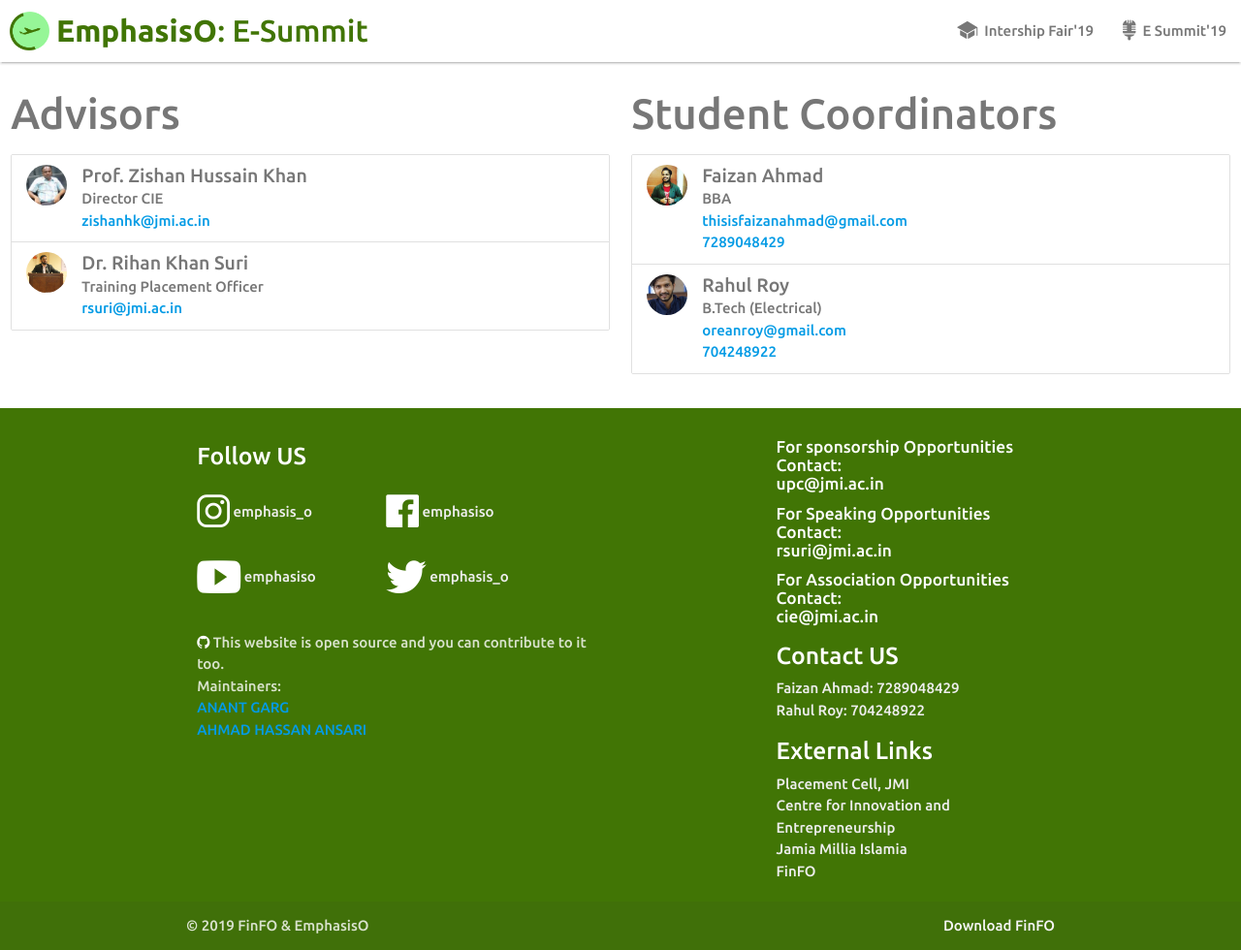
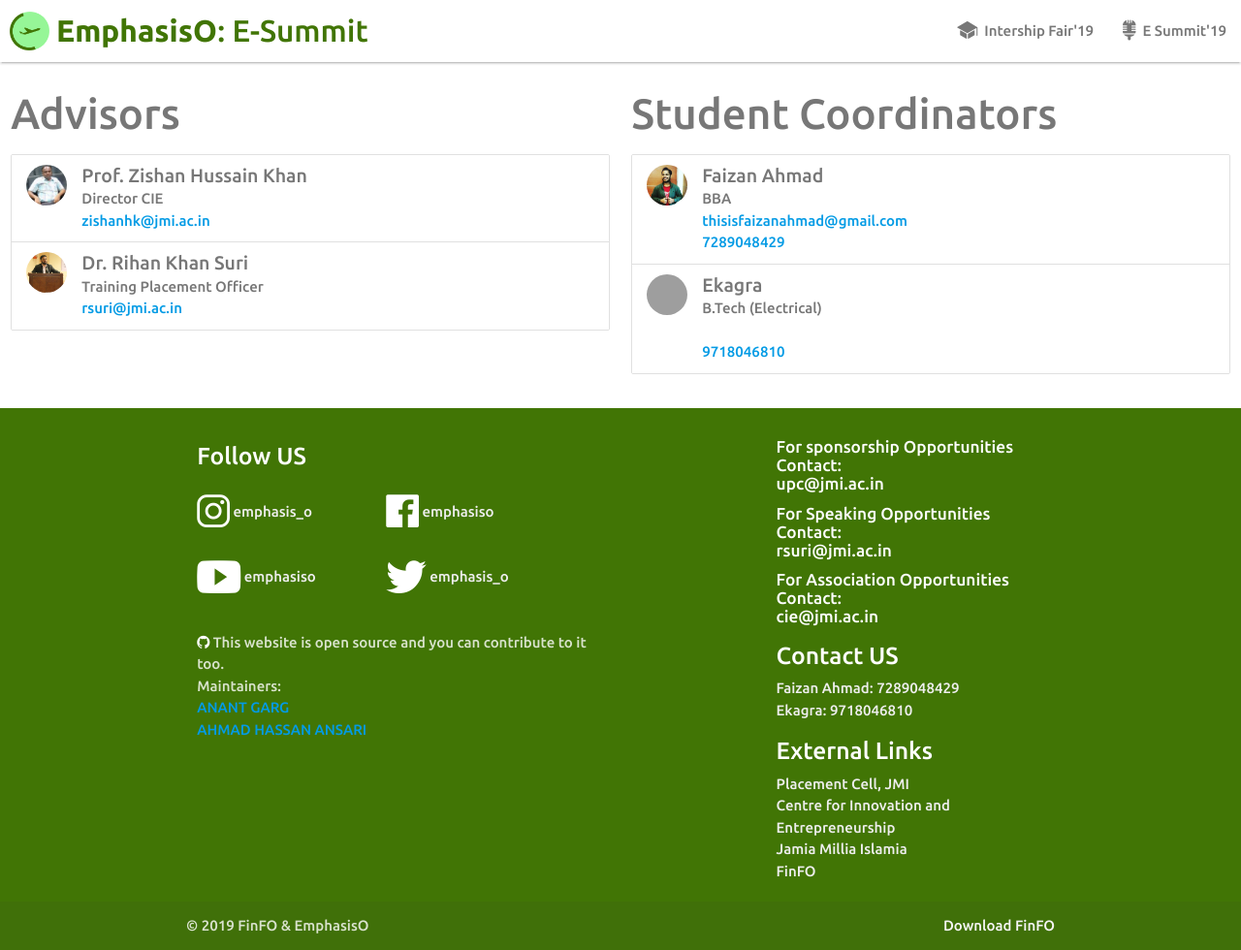
Before and after one commit to FinFO-app/emphasisO.com, a Jekyll site: the page built from team.html, in a window 1280 px wide and 980 px high. Shown: the whole window at 97% size. Built offline with Jekyll 4.4.1, drawn with Linux system fonts in a browser that asks for light colours; grey boxes are pictures that could not be loaded.

Commit message:
another one

```diff
--- a/_data/team.yml
+++ b/_data/team.yml
@@ -19,8 +19,8 @@
       whatsapp: 7289048429
       image: 'faizan.png'
 
-    - name: Rahul Roy
+    - name: Ekagra
       position: B.Tech (Electrical)
-      email: oreanroy@gmail.com
-      whatsapp: 704248922
-      image: 'rahul.png'
+      email:
+      whatsapp: 9718046810
+      image: 'ekagra.png'
```
Also changed, not shown: _data/intro.yml (+6 -5 lines), index.html (+4 -4 lines).
